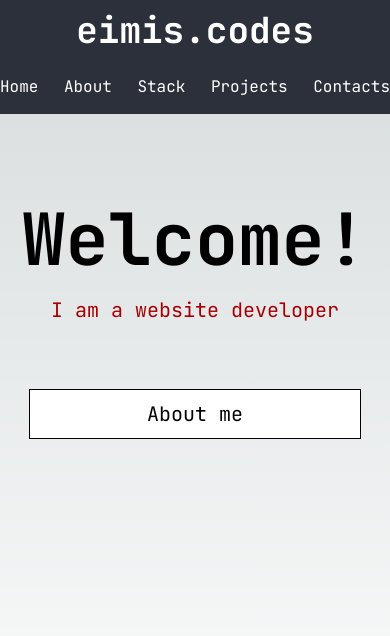
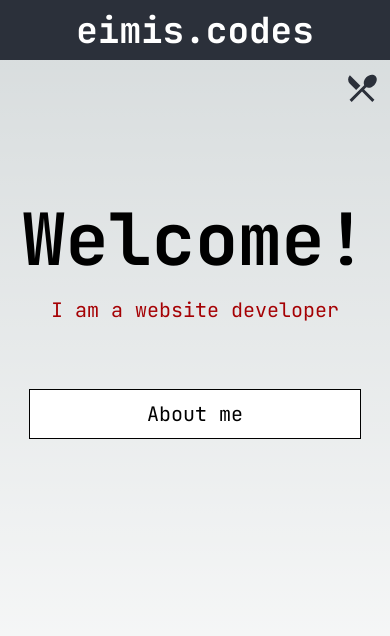
Before and after one commit to eimuciu/portfolio-v2, a Next.js app: page / in a window 390 px wide. Shown: the top 636 px of the page. Built offline with nearby package versions, Linux system fonts and the light colour scheme.

Commit message:
fixing issues with nav

```diff
--- a/src/app/components/NavBar.tsx
+++ b/src/app/components/NavBar.tsx
@@ -15,20 +15,20 @@ export default function NavBar() {
 
   return (
     <main>
-      <section className="flex flex-row py-[10px] px-[20px] bg-[#2B303A] text-white md:flex-col md:px-[10px] sm:relative">
-        <div className="basis-[20%] text-4xl font-bold md:basis-[100%] md:flex md:justify-center sm:relative">
+      <section className="flex flex-row py-[10px] px-[20px] bg-[#2B303A] text-white md:flex-col md:px-[10px] md:relative">
+        <div className="basis-[20%] text-4xl font-bold md:basis-[100%] md:flex md:justify-center md:relative">
           <Link onClick={closeMenu} href="/">
             eimis.codes
           </Link>
           <div
             onClick={openMenu}
-            className="hidden absolute right-0 top-[150%] text-[#2B303A] sm:block"
+            className="hidden absolute right-0 top-[150%] text-[#2B303A] md:block"
           >
             <MdOutlineRestaurantMenu />
           </div>
         </div>
         <div
-          className={`basis-[80%] gap-x-[30px] flex justify-center items-center text-xl md:basis-[100%] md:pt-[15px] md:pb-[15px] md:text-lg sm:gap-x-[0px] sm:justify-between	sm:text-base sm:absolute sm:bg-[#2B303A] sm:left-0 sm:top-[100%] sm:w-[100%] sm:gap-y-[15px] sm:z-10 sm:${
+          className={`basis-[80%] gap-x-[30px] flex justify-center items-center text-xl md:basis-[100%] md:pt-[15px] md:pb-[15px] md:text-lg	md:text-base md:absolute md:bg-[#2B303A] md:left-0 md:top-[100%] md:w-[100%] md:gap-y-[15px] md:z-10 md:${
             showMenu ? 'flex-col' : 'hidden'
           }`}
         >
```
